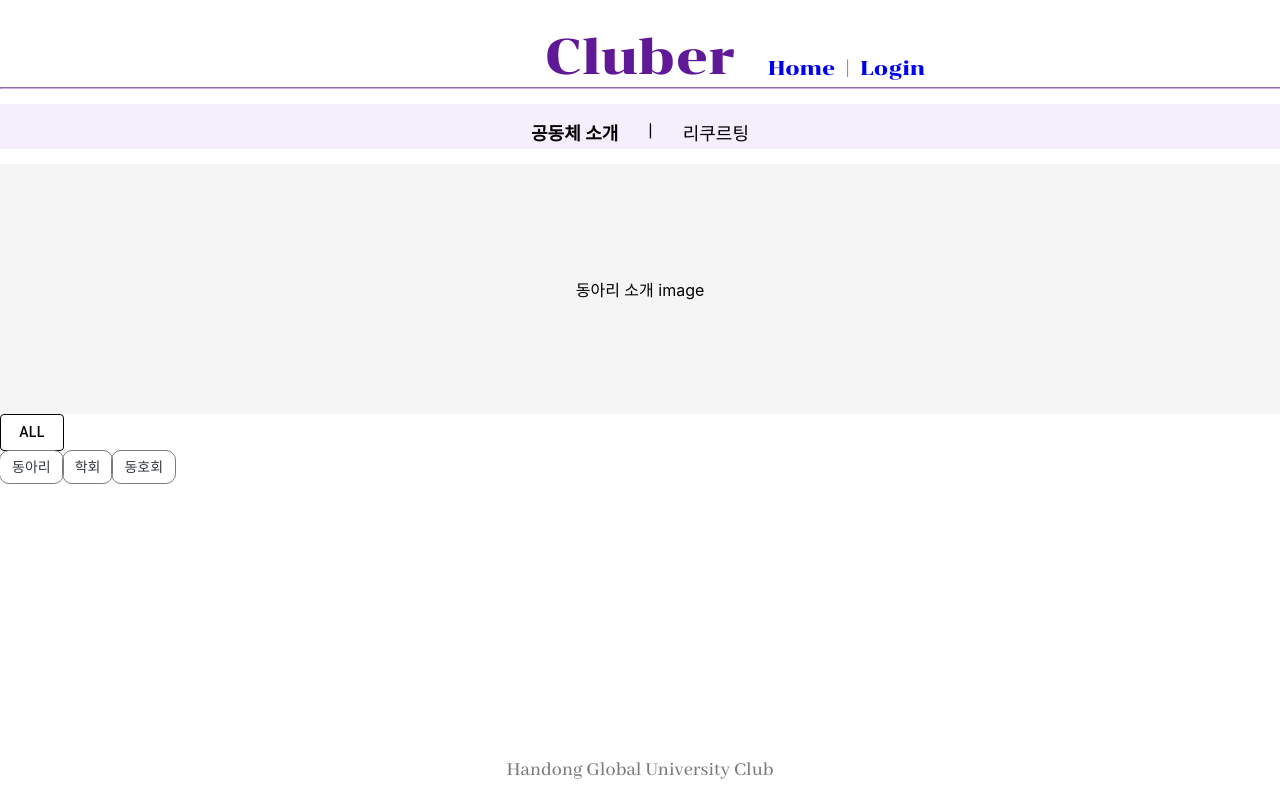
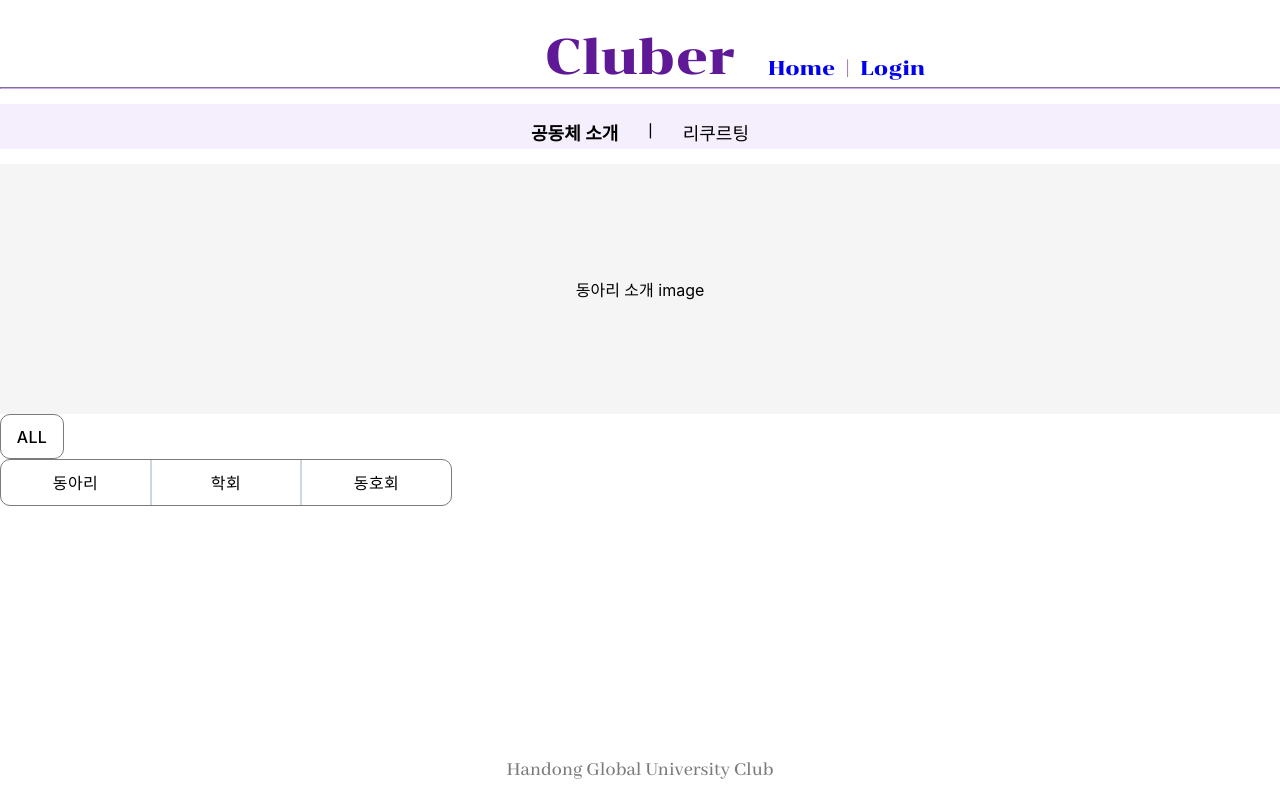
Before and after one commit to minzziPark/Cluber, a React (Create React App) app in the folder cluber/: page /introclub in a window 1280 px wide. Shown: the top 800 px of the page. Built offline with nearby package versions, Linux system fonts and the light colour scheme.

Commit message:
css updated

```diff
--- a/cluber/package.json
+++ b/cluber/package.json
@@ -7,7 +7,8 @@
     "@emotion/styled": "^11.11.0",
     "@mui/icons-material": "^5.14.1",
     "@mui/joy": "^5.0.0-alpha.89",
-    "@mui/material": "^5.14.2",
+    "@mui/material": "^5.14.3",
+    "@mui/styled-engine-sc": "^5.12.0",
     "@testing-library/jest-dom": "^5.17.0",
     "@testing-library/react": "^13.4.0",
     "@testing-library/user-event": "^13.5.0",
@@ -15,6 +16,7 @@
     "react-dom": "^18.2.0",
     "react-router-dom": "^6.14.2",
     "react-scripts": "5.0.1",
+    "styled-components": "^5.3.11",
     "web-vitals": "^2.1.4"
   },
   "scripts": {
--- a/cluber/src/component/IntroClub.js
+++ b/cluber/src/component/IntroClub.js
@@ -1,14 +1,56 @@
 import { useState } from "react";
-import Button from "@mui/material/Button";
 import style from "../css/IntroClub.module.css";
 import { Link } from "react-router-dom";
-import ListItem from "@mui/joy/ListItem";
-import Done from "@mui/icons-material/Done";
+import Button from "@mui/material/Button";
+import ButtonGroup from "@mui/joy/ButtonGroup";
+import { styled } from "@mui/material";
+import { Done } from "@mui/icons-material";
 import Checkbox from "@mui/joy/Checkbox";
-import List from "@mui/joy/List";
+import Typography from "@mui/joy/Typography";
+
+const AllBox = styled(Button)(() => ({
+  width: 50,
+  height: 45,
+  borderRadius: "10px",
+  border: "1px solid",
+  borderColor: "#7B7B7B",
+  justifyContent: "center",
+  alignItems: "center",
+}));
+
+const ButtonBox = styled(ButtonGroup)(() => ({
+  width: 450,
+  height: 45,
+  borderRadius: "10px",
+  borderWidth: "1px",
+  borderStyle: "solid",
+  borderColor: "#7B7B7B",
+  justifyContent: "center",
+  alignItems: "center",
+}));
+
+const ClubCheckButton = styled(Button)(() => ({
+  width: 150,
+  height: 45,
+  justifyContent: "center",
+  alignItems: "center",
+  color: "black",
+  fontSize: 16,
+}));
+
+const CheckDone = styled(Done)(() => ({
+  fontSize: 18,
+  color: "black",
+  ml: -0.5,
+  mr: 0.5,
+  zIndex: 2,
+  pointerEvents: "none",
+  marginRight: 10,
+}));
 
 export default function IntroClub() {
   const [value, setValue] = useState([]);
+  const [isAll, setIsAll] = useState(false);
   return (
     <div>
       <div className={`${style.nav_menu}`}>
@@ -27,34 +69,68 @@ export default function IntroClub() {
         </div>
       </div>
       <div className={`${style.image_box}`}>동아리 소개 image</div>
-      <Button variant="outlined" color="inherit">
-        All
-      </Button>
-      <List
-        orientation="horizontal"
-        wrap
-        sx={{
-          "--ListItem-radius": "10px",
-          "--ListItem-minHeight": "32px",
-        }}
-      >
+      <AllBox variant="outlined" color="inherit">
+        <Checkbox
+          label={
+            isAll ? (
+              <Typography sx={{ fontWeight: "bold" }}>ALL</Typography>
+            ) : (
+              "ALL"
+            )
+          }
+          disableIcon
+          overlay
+          checked={isAll}
+          variant={"none"}
+          onChange={(event) => {
+            if (event.target.checked) {
+              setIsAll(true);
+            } else {
+              setIsAll(false);
+            }
+          }}
+          slotProps={{
+            action: ({ checked }) => ({
+              sx: checked
+                ? {
+                    borderRadius: "10px",
+                    borderColor: "#7B7B7B",
+                    backgroundColor: "#E8DEF8",
+                  }
+                : {
+                    borderRadius: "10px",
+                    borderColor: "#7B7B7B",
+                  },
+            }),
+          }}
+        />
+      </AllBox>
+
+      <ButtonBox variant="solid" aria-label="outlined button group">
         {["동아리", "학회", "동호회"].map((item, index) => (
-          <ListItem key={item}>
-            {value.includes(item) && (
-              <Done
-                fontSize="md"
-                color="inherit"
-                sx={{ ml: -0.5, mr: 0.5, zIndex: 2, pointerEvents: "none" }}
-              />
-            )}
-
+          <ClubCheckButton
+            key={item}
+            sx={{
+              borderTopLeftRadius: index === 0 ? "10px" : "0px",
+              borderBottomLeftRadius: index === 0 ? "10px" : "0px",
+              borderTopRightRadius: index === 2 ? "10px" : "0px",
+              borderBottomRightRadius: index === 2 ? "10px" : "0px",
+              borderColor: "#7B7B7B",
+            }}
+          >
+            {value.includes(item) && <CheckDone />}
             <Checkbox
-              size="sm"
               disableIcon
               overlay
-              label={item}
               checked={value.includes(item)}
-              variant={value.includes(item) ? "soft" : "outlined"}
+              label={
+                value.includes(item) ? (
+                  <Typography sx={{ fontWeight: "bold" }}>{item}</Typography>
+                ) : (
+                  item
+                )
+              }
+              variant={"none"}
               onChange={(event) => {
                 if (event.target.checked) {
                   setValue((val) => [...val, item]);
@@ -66,18 +142,26 @@ export default function IntroClub() {
                 action: ({ checked }) => ({
                   sx: checked
                     ? {
-                        border: "1px solid",
+                        borderTopLeftRadius: index === 0 ? "10px" : "0px",
+                        borderBottomLeftRadius: index === 0 ? "10px" : "0px",
+                        borderTopRightRadius: index === 2 ? "10px" : "0px",
+                        borderBottomRightRadius: index === 2 ? "10px" : "0px",
                         borderColor: "#7B7B7B",
                         backgroundColor: "#E8DEF8",
-                        color: "black",
                       }
-                    : { border: "1px solid", borderColor: "#7B7B7B" },
+                    : {
+                        borderTopLeftRadius: index === 0 ? "10px" : "0px",
+                        borderBottomLeftRadius: index === 0 ? "10px" : "0px",
+                        borderTopRightRadius: index === 2 ? "10px" : "0px",
+                        borderBottomRightRadius: index === 2 ? "10px" : "0px",
+                        borderColor: "#7B7B7B",
+                      },
                 }),
               }}
             />
-          </ListItem>
+          </ClubCheckButton>
         ))}
-      </List>
+      </ButtonBox>
     </div>
   );
 }
```
Also changed, not shown: 1 other file (tests, documents, lock files or other folders).
